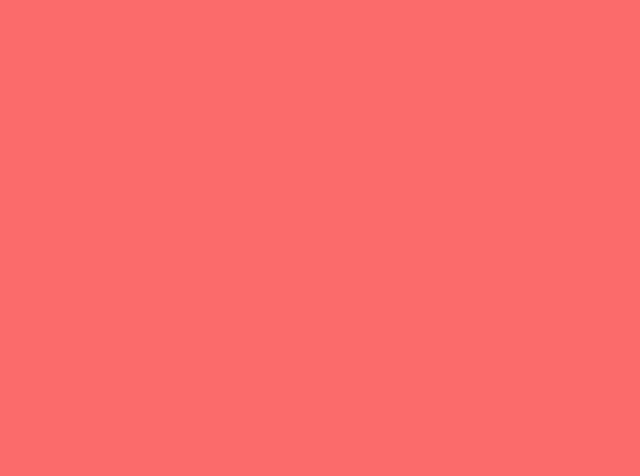
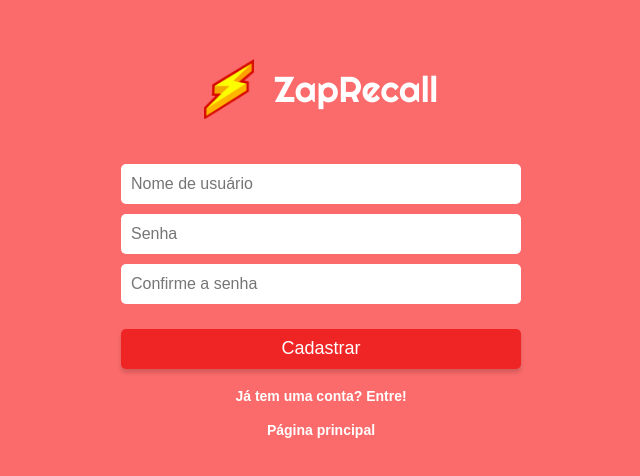
Before and after one commit to AnaLTFernandes/Projeto8-ZapRecall, a React (Create React App) app: page /sign-up in a window 1280 px wide. Before the commit this address had no page. Shown: the part 152-628 px from the top of the page, without its empty margins (319-959 px from the left). Built offline with nearby package versions, Linux system fonts and the light colour scheme; a web font is replaced by a local one.

Commit message:
feat: add sign-up

```diff
--- a/src/components/AcessPages/Form.css
+++ b/src/components/AcessPages/Form.css
@@ -37,6 +37,21 @@ form input {
 	margin: 5px 0;
 }
 
+input:-webkit-autofill {
+	-webkit-box-shadow: 0 0 0 30px white inset;
+}
+
+input:-webkit-autofill {
+	-webkit-text-fill-color: black;
+}
+
+input:disabled {
+	background-color: #f2f2f2;
+	-webkit-box-shadow: 0 0 0 30px #f2f2f2 inset;
+	color: #afafaf;
+	-webkit-text-fill-color: #afafaf;
+}
+
 form a {
 	font-size: 14px;
 	color: white;
@@ -65,6 +80,12 @@ button:hover {
 	filter: brightness(0.8);
 }
 
+button:disabled {
+	filter: brightness(0.8);
+	opacity: 0.7;
+	cursor: initial;
+}
+
 a.link-return {
 	margin: 20px 0 0;
 }
--- a/src/components/AcessPages/Login.js
+++ b/src/components/AcessPages/SignIn.js
@@ -1,11 +1,13 @@
 import { Link, useNavigate } from "react-router-dom";
 import { useState } from "react";
 
-import { postLogin } from "../../services/zaprecall";
+import { postSignIn } from "../../services/zaprecall";
+import Loading from "../common/Loading";
 import Form from "./Form";
 
-export default function Login() {
+export default function SignIn() {
 	const [form, setForm] = useState({});
+	const [disabled, setDisabled] = useState(false);
 
 	const navigate = useNavigate();
 
@@ -19,13 +21,21 @@ export default function Login() {
 	function handleForm(event) {
 		event.preventDefault();
 
-		const promise = postLogin(form);
+		setDisabled(true);
 
-		promise.catch((response) => {
-			window.alert(response.response.data.message);
+		const promise = postSignIn(form);
+
+		promise.catch((error) => {
+			window.alert(error.response.data.message);
+
+			setDisabled(false);
 		});
 
-		promise.then(() => {
+		promise.then((response) => {
+			localStorage.setItem(
+				"zaprecall",
+				JSON.stringify({ key_access: response.data.key_access })
+			);
 			navigate("/");
 		});
 	}
@@ -40,6 +50,7 @@ export default function Login() {
 				onChange={(e) =>
 					updateForm({ name: e.target.name, value: e.target.value })
 				}
+				disabled={disabled}
 			></input>
 
 			<input
@@ -50,12 +61,17 @@ export default function Login() {
 				onChange={(e) =>
 					updateForm({ name: e.target.name, value: e.target.value })
 				}
+				disabled={disabled}
 			></input>
 
-			<button>Entrar</button>
+			<button disabled={disabled}>
+				{disabled ? <Loading size="40px" /> : "Entrar"}
+			</button>
 
 			<Link to="/sign-up">Não tem uma conta? Cadastre-se!</Link>
-			<Link to="/" className='link-return'>Voltar</Link>
+			<Link to="/" className="link-return">
+				Voltar
+			</Link>
 		</Form>
 	);
 }
--- /dev/null
+++ b/src/components/AcessPages/SignUp.js
@@ -0,0 +1,91 @@
+import { Link, useNavigate } from "react-router-dom";
+import { useState } from "react";
+
+import { postSignUp } from "../../services/zaprecall";
+import Loading from "../common/Loading";
+import Form from "./Form";
+
+export default function SignUp() {
+	const [form, setForm] = useState({});
+	const [disabled, setDisabled] = useState(false);
+
+	const navigate = useNavigate();
+
+	function updateForm({ name, value }) {
+		setForm({
+			...form,
+			[name]: value,
+		});
+	}
+
+	function handleForm(event) {
+		event.preventDefault();
+
+		setDisabled(true);
+
+		if (form.password !== form.confirmPassword || form.password.length < 4) {
+			window.alert("As senhas devem ser iguais e ter no mínimo 4 caracteres.");
+
+			setDisabled(false);
+		} else {
+			const promise = postSignUp(form);
+
+			promise.catch((error) => {
+				window.alert(error.response.data.message);
+
+				setDisabled(false);
+			});
+
+			promise.then(() => {
+				navigate("/sign-in");
+			});
+		}
+	}
+
+	return (
+		<Form onSubmit={handleForm}>
+			<input
+				required
+				type="text"
+				name="username"
+				placeholder="Nome de usuário"
+				onChange={(e) =>
+					updateForm({ name: e.target.name, value: e.target.value })
+				}
+				disabled={disabled}
+			></input>
+
+			<input
+				required
+				type="password"
+				name="password"
+				placeholder="Senha"
+				onChange={(e) =>
+					updateForm({ name: e.target.name, value: e.target.value })
+				}
+				disabled={disabled}
+			></input>
+
+			<input
+				required
+				type="password"
+				name="confirmPassword"
+				placeholder="Confirme a senha"
+				onChange={(e) =>
+					updateForm({ name: e.target.name, value: e.target.value })
+				}
+				disabled={disabled}
+			></input>
+
+			<button disabled={disabled}>
+				{disabled ? <Loading size="40px" /> : "Cadastrar"}
+			</button>
+
+			<Link to="/sign-in">Já tem uma conta? Entre!</Link>
+
+			<Link to="/" className="link-return">
+				Página principal
+			</Link>
+		</Form>
+	);
+}
--- a/src/components/App/App.js
+++ b/src/components/App/App.js
@@ -3,7 +3,8 @@ import { useState } from "react";
 
 import DeckScreen from "../DeckScreen/DeckScreen";
 import InitialScreen from "../InitialScreen/InitialScreen";
-import Login from "../AcessPages/Login";
+import SignIn from "../AcessPages/SignIn";
+import SignUp from "../AcessPages/SignUp";
 
 import "./css/reset.css";
 import "./css/style.css";
@@ -15,7 +16,8 @@ export default function App() {
 	return (
 		<BrowserRouter>
 			<Routes>
-				<Route path="/sign-in" element={<Login />} />
+				<Route path="/sign-in" element={<SignIn />} />
+				<Route path="/sign-up" element={<SignUp />} />
 
 				<Route
 					path="/"
--- /dev/null
+++ b/src/components/common/Loading.js
@@ -0,0 +1,12 @@
+import { ThreeDots } from "react-loader-spinner";
+
+export default function Loading({ size, color }) {
+	return (
+		<ThreeDots
+			width={size}
+			radius="9"
+			color={color ? color : "#FFFFFF"}
+			ariaLabel="three-dots-loading"
+		/>
+	);
+}
--- a/src/services/zaprecall.js
+++ b/src/services/zaprecall.js
@@ -7,9 +7,14 @@ function getDecks() {
 	return promise;
 }
 
-function postLogin(body) {
+function postSignIn(body) {
 	const promise = axios.post(`${BASE_URI}/sign-in`, body);
 	return promise;
 }
 
-export { getDecks, postLogin };
+function postSignUp(body) {
+	const promise = axios.post(`${BASE_URI}/sign-up`, body);
+	return promise;
+}
+
+export { getDecks, postSignIn, postSignUp };
```
